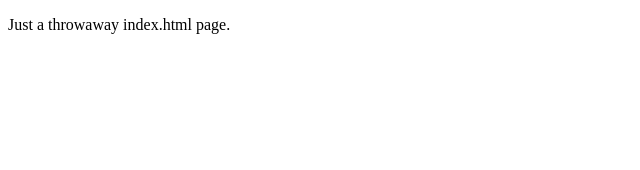
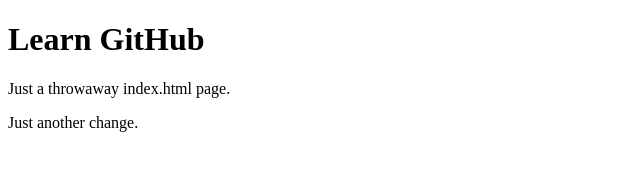
Before and after one commit to mrk-ii/learn-github, a plain HTML site: page learn-github/index.html in a window 1280 px wide. Shown: the whole page, without its empty margins (0-640 px from the left). Drawn offline with Linux system fonts and the light colour scheme.

Commit message:
made requested changes for pr

```diff
--- a/learn-github/index.html
+++ b/learn-github/index.html
@@ -1,9 +1,11 @@
 <!DOCTYPE html>
-<html>
+<html lang="en">
 <head>
   <title>Learn GitHub</title>
 </head>
 <body>
+  <h1>Learn GitHub</h1>
   <p>Just a throwaway index.html page.</p>
+  <p>Just another change.</P>
 </body>
 </html>
```
Also changed, not shown: 1 other file.
